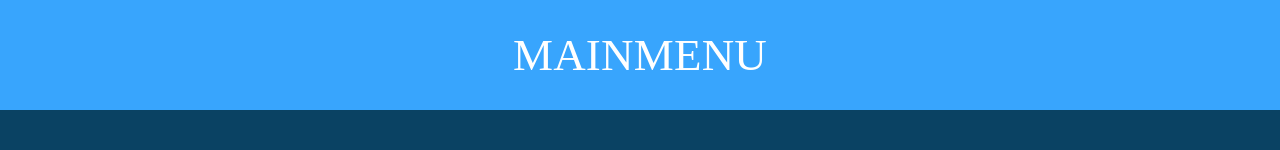
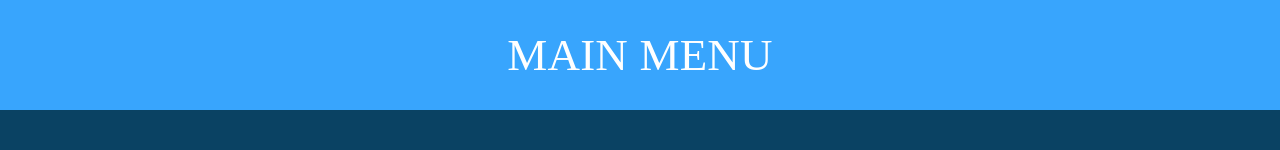
Before and after one commit to law-pal/My-project-2, a React (Create React App) app: page /Spain in a window 1280 px wide. Shown: the top 150 px of the page. Built offline with nearby package versions, Linux system fonts and the light colour scheme; no server answers.

Commit message:
few changes

```diff
--- a/src/App.css
+++ b/src/App.css
@@ -6,6 +6,7 @@ body{
   margin: 0;
 }
 
+/* Main container for the cards */
 .container{
   display: flex;
   flex-direction: row;
@@ -30,6 +31,7 @@ body{
   transition: all 0.6s cubic-bezier(0.165, 0.84, 0.44, 1);
 }
 
+/* Animation that I found online I implemented the effect after reading over the tutorial */
 .card::after{
   box-shadow: 0 5px 15px rgba(0,0,0,0.3);
   opacity: 0;
@@ -68,7 +70,7 @@ body{
   max-width: 100%;
 }
 
-/* Styling for navbar */
+/* Navigation style using flexbox */
 #navbar{
   display: flex;
   justify-content: space-evenly;
--- a/src/Components/Navbar.js
+++ b/src/Components/Navbar.js
@@ -13,7 +13,7 @@ class Navbar extends Component {
        <Router>
           <nav>
             <div id="menu">
-                <div id="main"><p className='mainmenu'>MAINMENU</p></div>
+                <div id="main"><p className='mainmenu'>MAIN MENU</p></div>
                     <ul id='navbar'>
                       <li>
                         <Link className='navbar-link' to='/'>Countries</Link>
--- a/src/Components/Spain.js
+++ b/src/Components/Spain.js
@@ -30,7 +30,7 @@ class Spain extends Component {
                 </div>
             <div className='blue-states-spain'>
             <div className='about-country'>
-                        <p><strong>Spain</strong><br/>is a country in Southwestern Europe with some pockets of territory across the Strait of Gibraltar and the Atlantic Ocean.[12] Its continental European territory is situated on the Iberian Peninsula. Its territory also includes two archipelagos: the Canary Islands off the coast of North Africa, and the Balearic Islands in the Mediterranean Sea. The African enclaves of Ceuta, Melilla, and Peñón de Vélez de la Gomera,[13] makes Spain the only European country to have a physical border with an African country (Morocco).[h] Several small islands in the Alboran Sea are also part of Spanish territory. The country's mainland is bordered to the south and east by the Mediterranean Sea except for a small land boundary with Gibraltar; to the north and northeast by France, Andorra, and the Bay of Biscay; and to the west and northwest by Portugal and the Atlantic Ocean respectively.</p>
+                        <p><strong>Spain</strong><br/>is a country in Southwestern Europe with some pockets of territory across the Strait of Gibraltar and the Atlantic Ocean.Its continental European territory is situated on the Iberian Peninsula. Its territory also includes two archipelagos: the Canary Islands off the coast of North Africa, and the Balearic Islands in the Mediterranean Sea. The African enclaves of Ceuta, Melilla, and Peñón de Vélez de la Gomera, makes Spain the only European country to have a physical border with an African country (Morocco). Several small islands in the Alboran Sea are also part of Spanish territory. The country's mainland is bordered to the south and east by the Mediterranean Sea except for a small land boundary with Gibraltar; to the north and northeast by France, Andorra, and the Bay of Biscay; and to the west and northwest by Portugal and the Atlantic Ocean respectively.</p>
                     </div>
             </div>
             <main className='red-states'>
--- a/src/Components/unitedStates.js
+++ b/src/Components/unitedStates.js
@@ -31,7 +31,7 @@ class UnitedStates extends Component {
                 </div>
                 <div className='blue-states-usa'>
                     <div className='about-country'>
-                        <p><strong>The United States of America (USA)</strong>, commonly known as the United States (U.S. or US) or America, is a country mostly located in central North America, between Canada and Mexico. It consists of 50 states, a federal district, five major self-governing territories, and various possessions.[h] At 3.8 million square miles (9.8 million km2), it is the world's third- or fourth-largest country by total area.[d] With a 2019 estimated population of over 328 million,[7] the U.S. is the third most populous country in the world. Americans are a racially and ethnically diverse population that have been shaped through centuries of immigration. The capital is Washington, D.C., and the most populous city is New York City.</p>
+                        <p><strong>The United States of America (USA)</strong>, commonly known as the United States (U.S. or US) or America, is a country mostly located in central North America, between Canada and Mexico. It consists of 50 states, a federal district, five major self-governing territories, and various possessions. At 3.8 million square miles (9.8 million km2), it is the world's third- or fourth-largest country by total area.[d] With a 2019 estimated population of over 328 million,the U.S. is the third most populous country in the world. Americans are a racially and ethnically diverse population that have been shaped through centuries of immigration. The capital is Washington, D.C., and the most populous city is New York City.</p>
                     </div>
                 </div>
                 <main className='red-states'>
```
